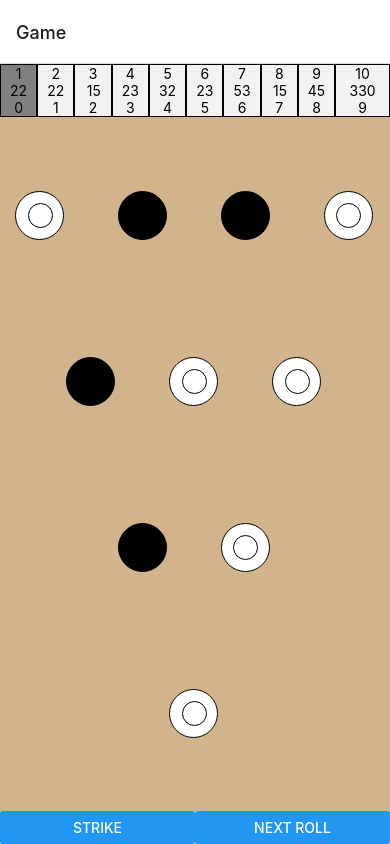
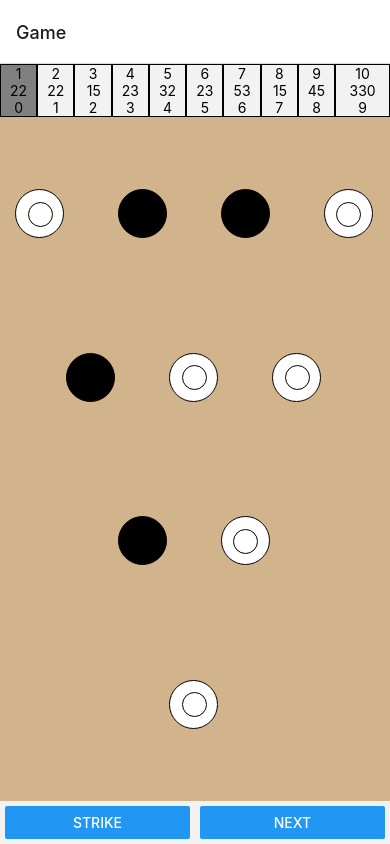
Before and after one commit to redbean87/bowling-rn, a React Native app: screen /Game in a window 390 px wide. Built offline with nearby package versions, Linux system fonts and the light colour scheme.

Commit message:
update react native navigation

```diff
--- a/App.tsx
+++ b/App.tsx
@@ -1,11 +1,12 @@
-import { SafeAreaView, StyleSheet } from "react-native";
+import 'react-native-gesture-handler';
+import { SafeAreaView, StyleSheet } from 'react-native';
 
-import { NavigationContainer } from "@react-navigation/native";
-import { createNativeStackNavigator } from "@react-navigation/native-stack";
-import { QueryClient, QueryClientProvider } from "@tanstack/react-query";
+import { NavigationContainer } from '@react-navigation/native';
+import { createNativeStackNavigator } from '@react-navigation/native-stack';
+import { QueryClient, QueryClientProvider } from '@tanstack/react-query';
 
-import Game from "./src/components/Game";
-import Home from "./src/components/Home";
+import Game from './src/components/Game';
+import Home from './src/components/Home';
 
 const queryClient = new QueryClient({
   defaultOptions: {
@@ -24,8 +25,7 @@ export default function App() {
     <QueryClientProvider client={queryClient}>
       <SafeAreaView style={styles.container}>
         <NavigationContainer>
-          <Stack.Navigator>
-            <Stack.Screen name="Game" component={Game} />
+          <Stack.Navigator initialRouteName={'Game'}>
             <Stack.Screen
               name="Home"
               component={Home}
@@ -33,6 +33,7 @@ export default function App() {
                 headerShown: false,
               }}
             />
+            <Stack.Screen name="Game" component={Game} />
           </Stack.Navigator>
         </NavigationContainer>
       </SafeAreaView>
--- a/package.json
+++ b/package.json
@@ -21,6 +21,8 @@
     "react": "18.2.0",
     "react-dom": "18.2.0",
     "react-native": "0.71.4",
+    "react-native-gesture-handler": "2.9.0",
+    "react-native-reanimated": "~2.14.4",
     "react-native-safe-area-context": "4.5.0",
     "react-native-screens": "3.20.0",
     "react-native-web": "0.18.11",
--- a/src/components/Game/Footer.tsx
+++ b/src/components/Game/Footer.tsx
@@ -1,6 +1,6 @@
-import { StyleSheet, View } from "react-native";
+import { StyleSheet, View } from 'react-native';
 
-import Button from "../Common/Button";
+import Button from '../Common/Button';
 
 const Footer = ({
   isStrikeBall,
@@ -11,16 +11,16 @@ const Footer = ({
   return (
     <View style={styles.container}>
       {isStrikeBall ? (
-        <View style={styles.strike}>
+        <View style={styles.button}>
           <Button onPress={onStrikePress} title={'Strike'} />
         </View>
       ) : (
-        <View style={styles.strike}>
+        <View style={styles.button}>
           <Button onPress={onSparePress} title={'Spare'} />
         </View>
       )}
-      <View style={styles.next}>
-        <Button onPress={onNextRollPress} title={'Next Roll'} />
+      <View style={styles.button}>
+        <Button onPress={onNextRollPress} title={'Next'} />
       </View>
     </View>
   );
@@ -42,13 +42,8 @@ const styles = StyleSheet.create({
     flexDirection: 'row',
     justifyContent: 'space-between',
   },
-  strike: {
+  button: {
     flex: 1,
-  },
-  game: {
-    flex: 1,
-  },
-  next: {
-    flex: 1,
+    margin: 5,
   },
 });
```
Also changed, not shown: 1 other file (tests, documents, lock files or other folders).
